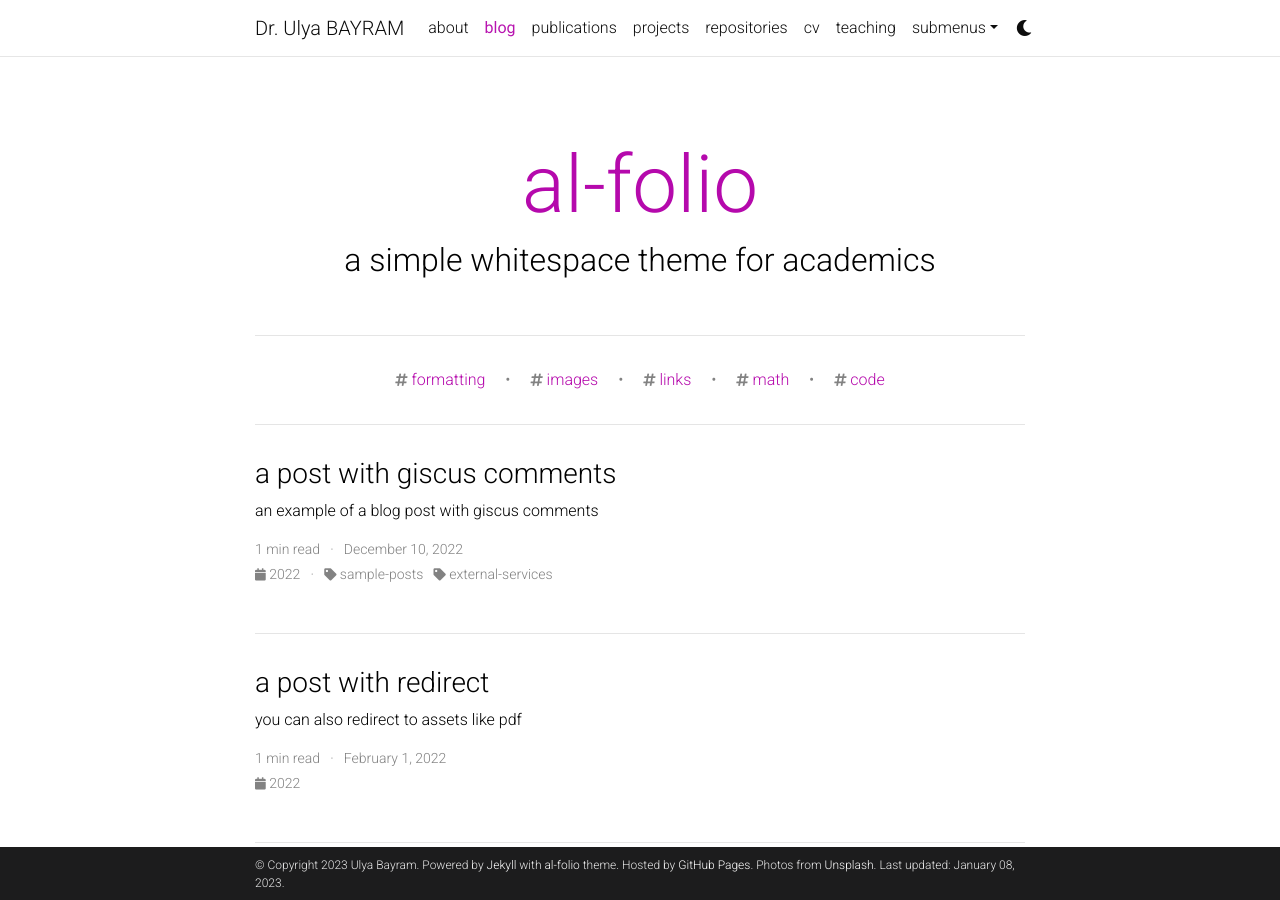
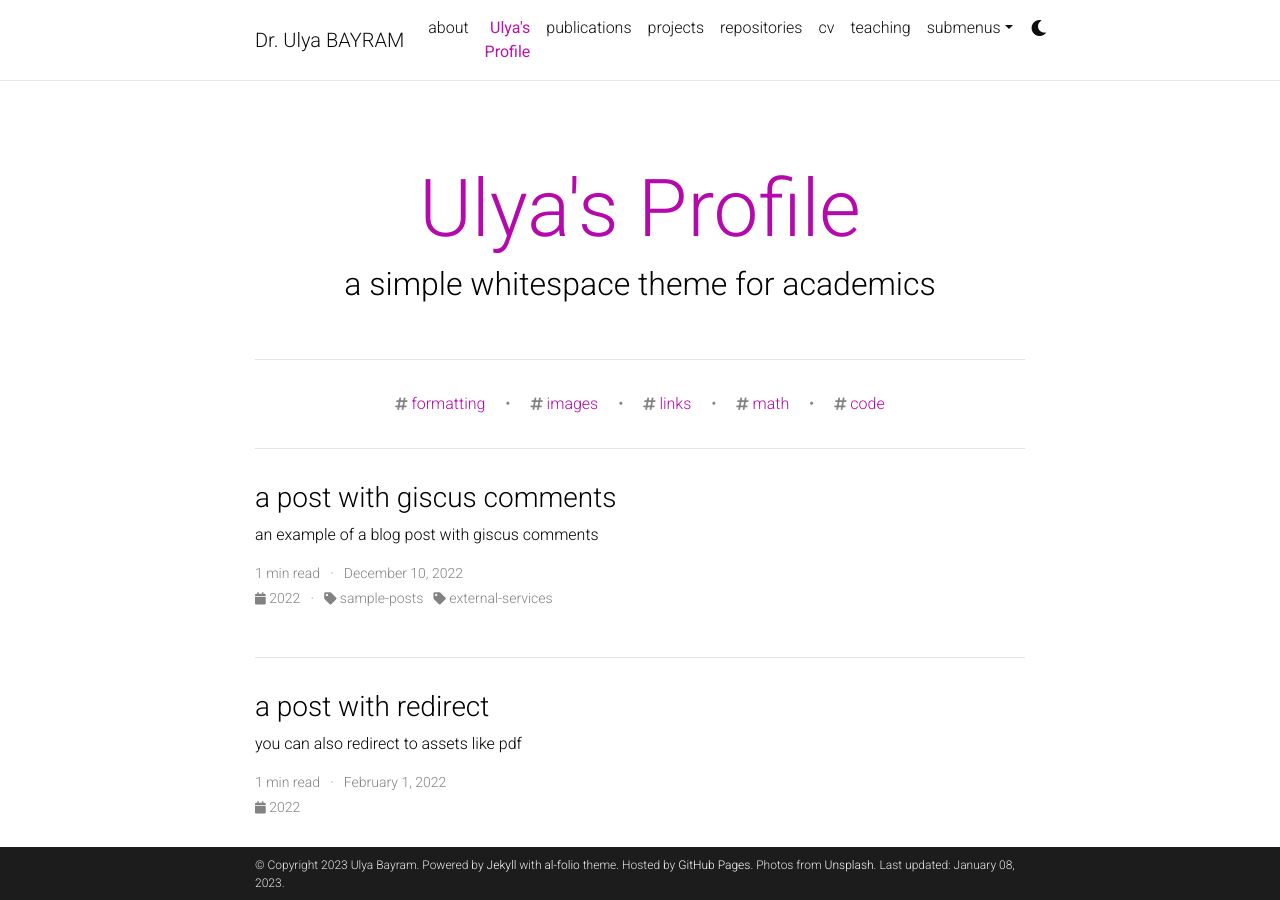
Before and after one commit to ubayram/ubayram.github.io, a Jekyll site: the page built from blog/index.html, in a window 1280 px wide and 900 px high. Built offline with Jekyll 4.4.1, drawn with Linux system fonts in a browser that asks for light colours; the list of posts is cut into pages by our own code; comment, search, counter and statistics services are not loaded; a style sheet for code colours, icons or effects is not loaded.

Commit message:
template

```diff
--- a/_config.yml
+++ b/_config.yml
@@ -7,7 +7,7 @@ first_name: Ulya
 last_name: Bayram
 email: ulyabayram[at]gmail.com
 description: > # the ">" symbol means to ignore newlines until "footer_text:"
-  A simple, whitespace theme for academics. Based on [*folio](https://github.com/bogoli/-folio) design.
+  Assistant Professor
 footer_text: >
   Powered by <a href="https://jekyllrb.com/" target="_blank">Jekyll</a> with <a href="https://github.com/alshedivat/al-folio">al-folio</a> theme.
   Hosted by <a href="https://pages.github.com/" target="_blank">GitHub Pages</a>.
@@ -18,7 +18,7 @@ lang: en # the language of your site (for example: en, fr, cn, ru, etc.)
 icon: ⚛️  # the emoji used as the favicon (alternatively, provide image name in /assets/img/)
 
 url: https://ubayram.github.io # the base hostname & protocol for your site
-baseurl: /al-folio # the subpath of your site, e.g. /blog/
+baseurl:  # the subpath of your site, e.g. /blog/
 last_updated: true # set to true if you want to display last updated in the footer
 impressum_path:  # set to path to include impressum link in the footer, use the same path as permalink in a page, helps to conform with EU GDPR
 
@@ -68,7 +68,7 @@ og_image: # The site-wide (default for all links) Open Graph preview image
 
 github_username: ubayram # your GitHub user name
 gitlab_username: # your GitLab user name
-twitter_username: # your Twitter handle
+twitter_username: BayramUlya # your Twitter handle
 mastodon_username: # your mastodon instance+username in the format instance.tld/@username
 linkedin_username: # your LinkedIn user name
 telegram_username: # your Telegram user name
@@ -112,8 +112,8 @@ bing_site_verification:  # out your bing-site-verification ID (Bing Webmaster)
 # Blog
 # -----------------------------------------------------------------------------
 
-blog_name: al-folio # blog_name will be displayed in your blog page
-blog_nav_title: blog # your blog must have a title for it to be displayed in the nav bar
+blog_name: Ulya's Profile # blog_name will be displayed in your blog page
+blog_nav_title: Ulya's Profile # your blog must have a title for it to be displayed in the nav bar
 blog_description: a simple whitespace theme for academics
 permalink: /blog/:year/:title/
 
@@ -125,7 +125,7 @@ pagination:
 # Follow instructions on https://giscus.app/ to setup for your repo to fill out
 # the information below.
 giscus:
-  repo: alshedivat/al-folio      # <your-github-user-name>/<your-github-repo-name>
+  repo: ubayram/ubayram.github.io      # <your-github-user-name>/<your-github-repo-name>
   repo_id: MDEwOlJlcG9zaXRvcnk2MDAyNDM2NQ==
   category: Comments             # name of the category under which discussions will be created
   category_id: DIC_kwDOA5PmLc4CTBt6
@@ -144,9 +144,9 @@ disqus_shortname: al-folio # put your disqus shortname
 # External sources.
 # If you have blog posts published on medium.com or other exteranl sources,
 # you can display them in your blog by adding a link to the RSS feed.
-external_sources:
-  - name: medium.com
-    rss_url: https://medium.com/@al-folio/feed
+#external_sources:
+#  - name: medium.com
+#    rss_url: https://medium.com/@al-folio/feed
 
 # -----------------------------------------------------------------------------
 # Collections
@@ -248,8 +248,8 @@ display_tags: ['formatting', 'images', 'links', 'math', 'code'] # this tags will
 
 scholar:
 
-  last_name: [Einstein]
-  first_name: [Albert, A.]
+  last_name: [BAYRAM]
+  first_name: [Ulya]
 
   style: apa
   locale: en
```
